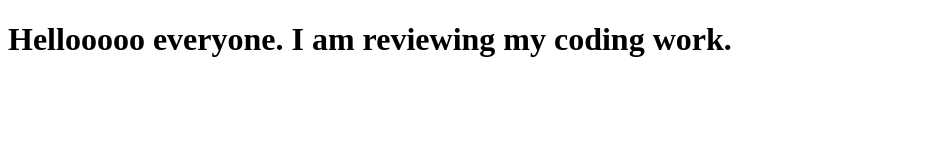
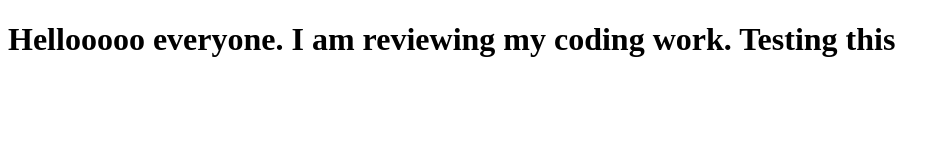
Before and after one commit to arfelrayarriola/test2021, a plain HTML site: page index.html in a window 1280 px wide. Shown: the whole page, without its empty margins (0-950 px from the left). Drawn offline with Linux system fonts and the light colour scheme.

Commit message:
added words

```diff
--- a/index.html
+++ b/index.html
@@ -6,6 +6,6 @@
 	<title>This is Me Trying to Remember</title>
 </head>
 <body>
-	<h1>Hellooooo everyone. I am reviewing my coding work.<h2>
+	<h1>Hellooooo everyone. I am reviewing my coding work. Testing this<h2>
 </body>
 </html>
```
